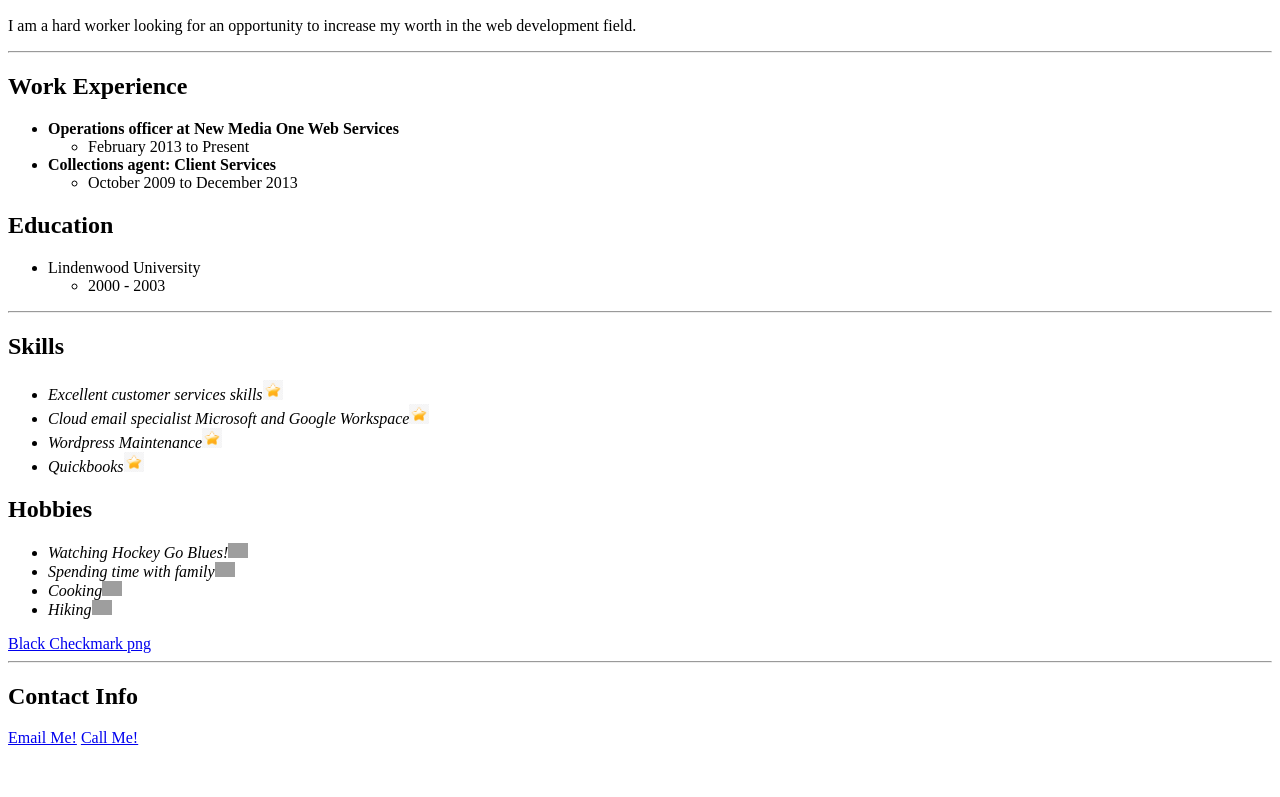
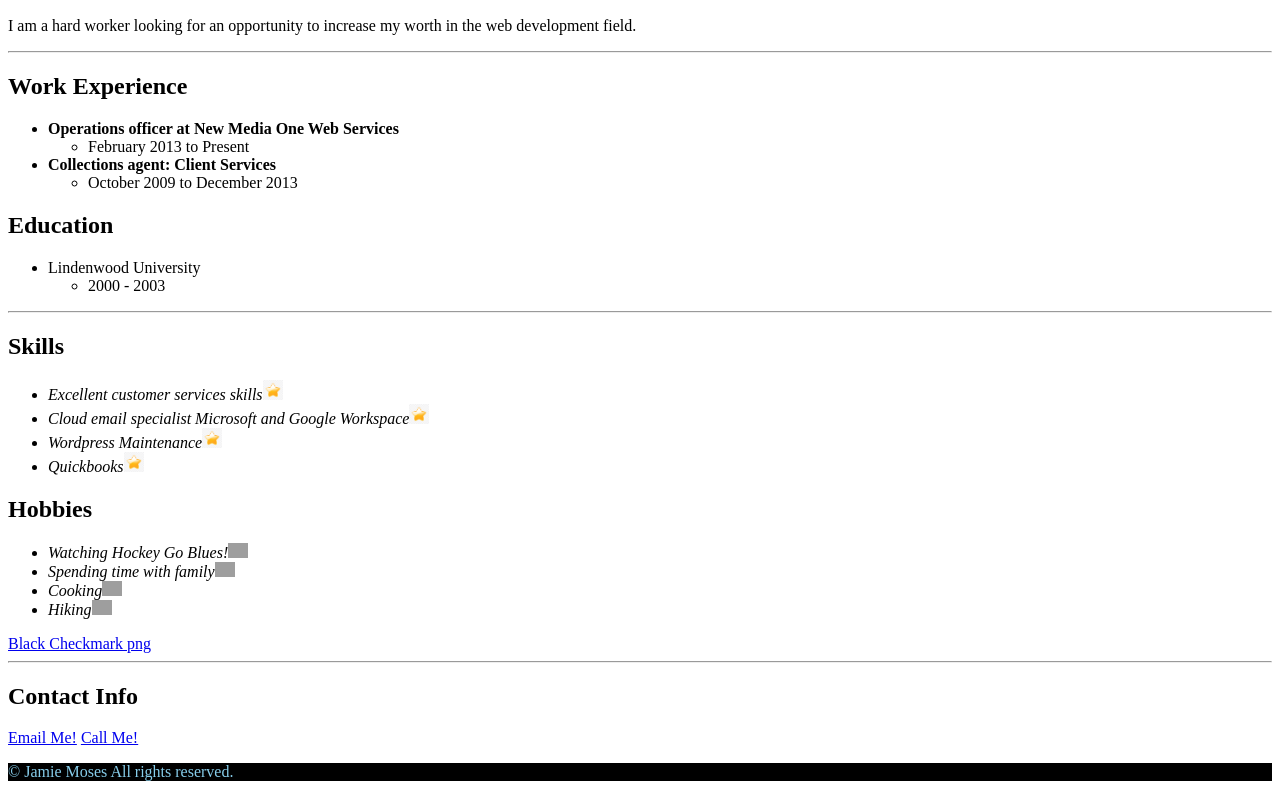
Before and after one commit to jamiemoses/capstone, a plain HTML site: page index.html in a window 1280 px wide. Shown: the part 443-1240 px from the top of the page. Before the commit the page ends 1198 px from the top, so only its background shows below. Drawn offline with Linux system fonts and the light colour scheme; grey boxes are pictures that could not be loaded.

Commit message:
Update index.html

```diff
--- a/index.html
+++ b/index.html
@@ -64,26 +64,11 @@
 <a href="mailto:jamieleemoses@gmail.com">Email Me!</a>
 <a href="tel:6031112298">Call Me!</a>
 
-<footer>
+<footer style="background-color: black;">
 
-
+    <p style="color: skyblue">© Jamie Moses All rights reserved.</p>
 
 </footer>
-
-
-
-
-
-
-
-
-
-
-
-
-
-
-
 
 </body>
 
```
